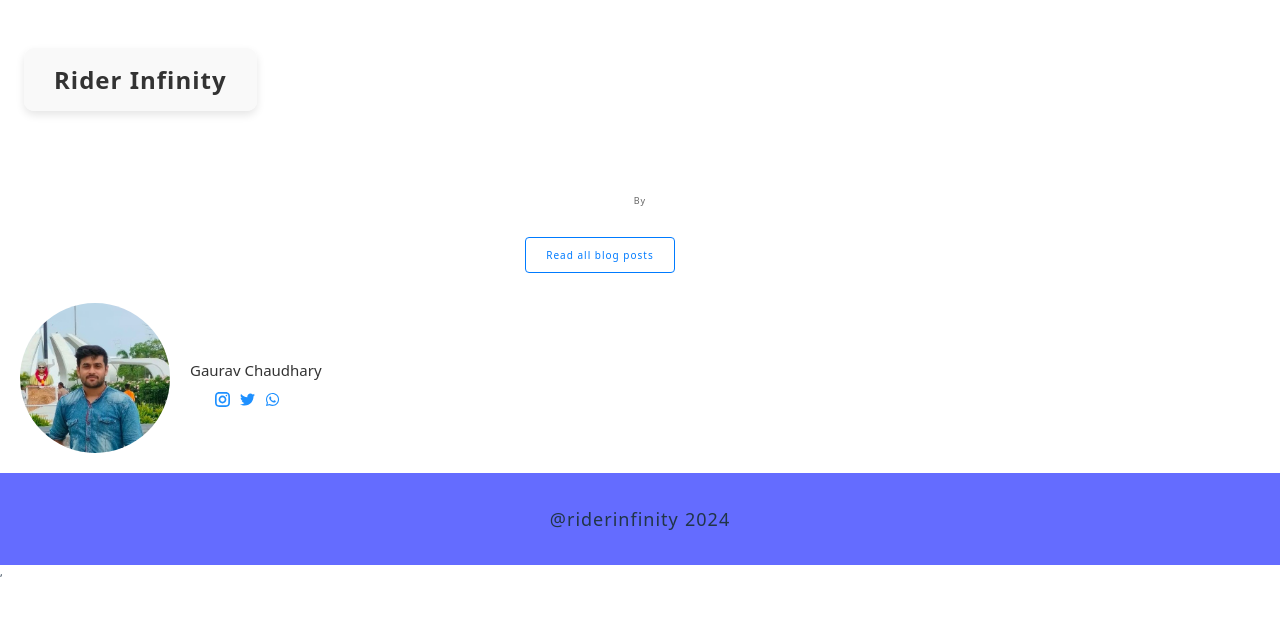
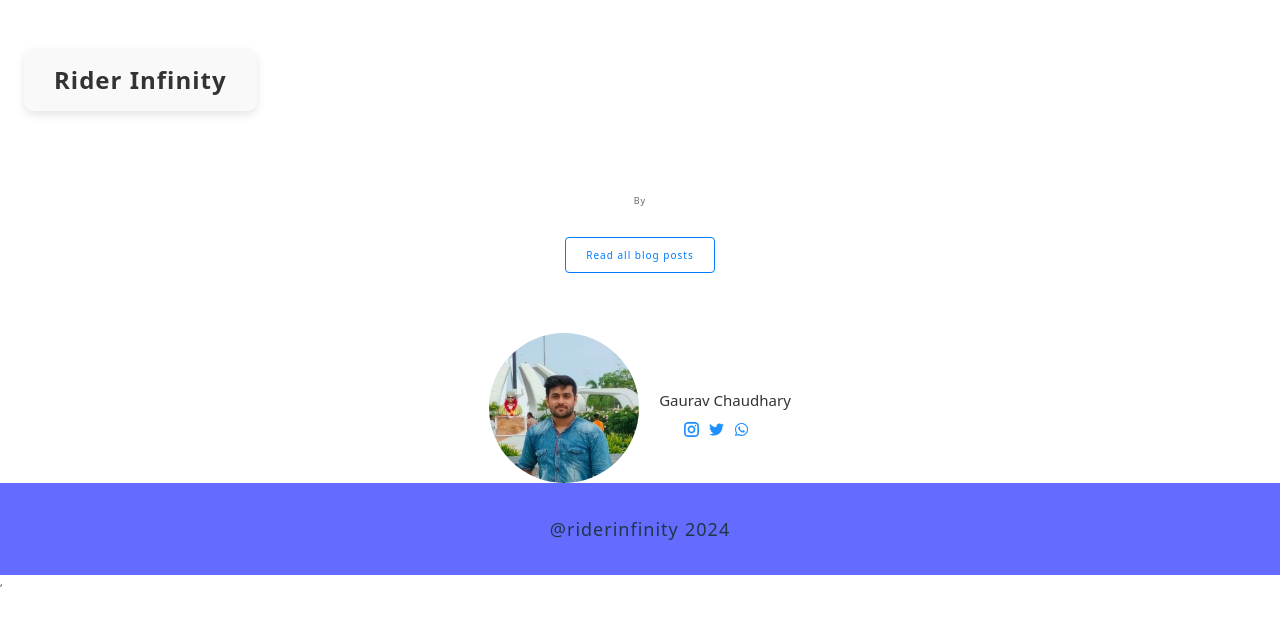
Before and after one commit to rider315/newgit, a React (Vite) app in the folder client/: page /blog/1 in a window 1280 px wide. Shown: the top 626 px of the page. Built offline with nearby package versions, Linux system fonts and the light colour scheme; no server answers.

Commit message:
some forgotton changes to upload

```diff
--- a/client/components/Profile.css
+++ b/client/components/Profile.css
@@ -1,18 +1,29 @@
 /* General Styles */
 body {
     font-family: Arial, sans-serif;
-    margin: 0;
-    padding: 0;
+    /* margin: 0;
+    padding: 0; */
     box-sizing: border-box;
 }
 
 h3, p {
-    margin: 0;
+    /* margin: 0; */
+}
+
+.maincontainer {
+    display: flex;
+    flex-direction: column; /* Change the direction to column for vertical centering */
+    align-items: center;
+    justify-content: center;
+     /* Full viewport height for vertical centering */
+    margin: auto;
+    margin-top: 70px;
 }
 .profile-container {
     display: flex;
     align-items: center;
-    padding: 20px;
+    justify-content: center;
+    /* padding: 20px; */
 
     margin: auto;
 }
--- a/client/components/Profile.jsx
+++ b/client/components/Profile.jsx
@@ -58,6 +58,34 @@
 // };
 
 
+// import React from "react";
+// import { GrFacebook, GrInstagram } from "react-icons/gr";
+// import { FaTwitter, FaWhatsapp } from "react-icons/fa";
+// import "./Profile.css"; // Importing the new CSS file
+
+// export const Profile = () => {
+//     return (
+//         <div className="profile-container">
+//             <article className="profile-image-container">
+//                 <img
+//                     className="profile-image"
+//                     src="/images/mypic.jpg"
+//                     alt="Gaurav Chaudhary"
+//                 />
+//             </article>
+//             <article className="profile-text-container">
+//                 <h3 className="profile-name">Gaurav Chaudhary</h3>
+//                 <ul className="profile-social-links">
+//                     <li><GrFacebook className="social-icon" /></li>
+//                     <li><GrInstagram className="social-icon" /></li>
+//                     <li><FaTwitter className="social-icon" /></li>
+//                     <li><FaWhatsapp className="social-icon" /></li>
+//                 </ul>
+//             </article>
+//         </div>
+//     );
+// };
+
 import React from "react";
 import { GrFacebook, GrInstagram } from "react-icons/gr";
 import { FaTwitter, FaWhatsapp } from "react-icons/fa";
@@ -65,6 +93,9 @@ import "./Profile.css"; // Importing the new CSS file
 
 export const Profile = () => {
     return (
+        <div className="maincontainer">
+
+
         <div className="profile-container">
             <article className="profile-image-container">
                 <img
@@ -76,12 +107,27 @@ export const Profile = () => {
             <article className="profile-text-container">
                 <h3 className="profile-name">Gaurav Chaudhary</h3>
                 <ul className="profile-social-links">
-                    <li><GrFacebook className="social-icon" /></li>
-                    <li><GrInstagram className="social-icon" /></li>
-                    <li><FaTwitter className="social-icon" /></li>
-                    <li><FaWhatsapp className="social-icon" /></li>
+                    <li>
+                        <GrFacebook className="social-icon" />
+                    </li>
+                    <li>
+                        <a href="https://www.instagram.com/___mr._gaurav__1/?hl=en" target="_blank" rel="noopener noreferrer">
+                            <GrInstagram className="social-icon" />
+                        </a>
+                    </li>
+                    <li>
+                        <a href="https://x.com/rider_infinity3" target="_blank" rel="noopener noreferrer">
+                            <FaTwitter className="social-icon" />
+                        </a>
+                    </li>
+                    <li>
+                        <a href="https://wa.me/8650119836" target="_blank" rel="noopener noreferrer">
+                            <FaWhatsapp className="social-icon" />
+                        </a>
+                    </li>
                 </ul>
             </article>
         </div>
+        </div>
     );
 };
--- a/client/src/pages/Home.jsx
+++ b/client/src/pages/Home.jsx
@@ -57,7 +57,7 @@ export const Home = () => {
 
       {/* 2nd section  */}
       <Analytics />
-      <section id="portfolio">
+      {/* <section id="portfolio">
         <h2 class="center" data-aos="zoom-in-right">Portfolio -My past work samples</h2>
         <div class="content portfolio--content" data-aos="zoom-out-left">
           <div class="item1" id="particular_portfolio">
@@ -71,7 +71,7 @@ export const Home = () => {
           </div>
 
         </div>
-      </section>
+      </section> */}
 
       {/* 3rd section  */}
       <section className="section-hero">
--- a/client/src/pages/Homeblog.css
+++ b/client/src/pages/Homeblog.css
@@ -127,9 +127,12 @@ h1, h2, p {
 
 /* Read all container styling */
 .read-all-container {
+    align-items: center;
     text-align: center;
-    margin: 20px 0;
+    margin: auto;
+    margin-top: 20px; /* Adjust the value as needed */
 }
+
 
 .read-all {
     text-decoration: none;
```
